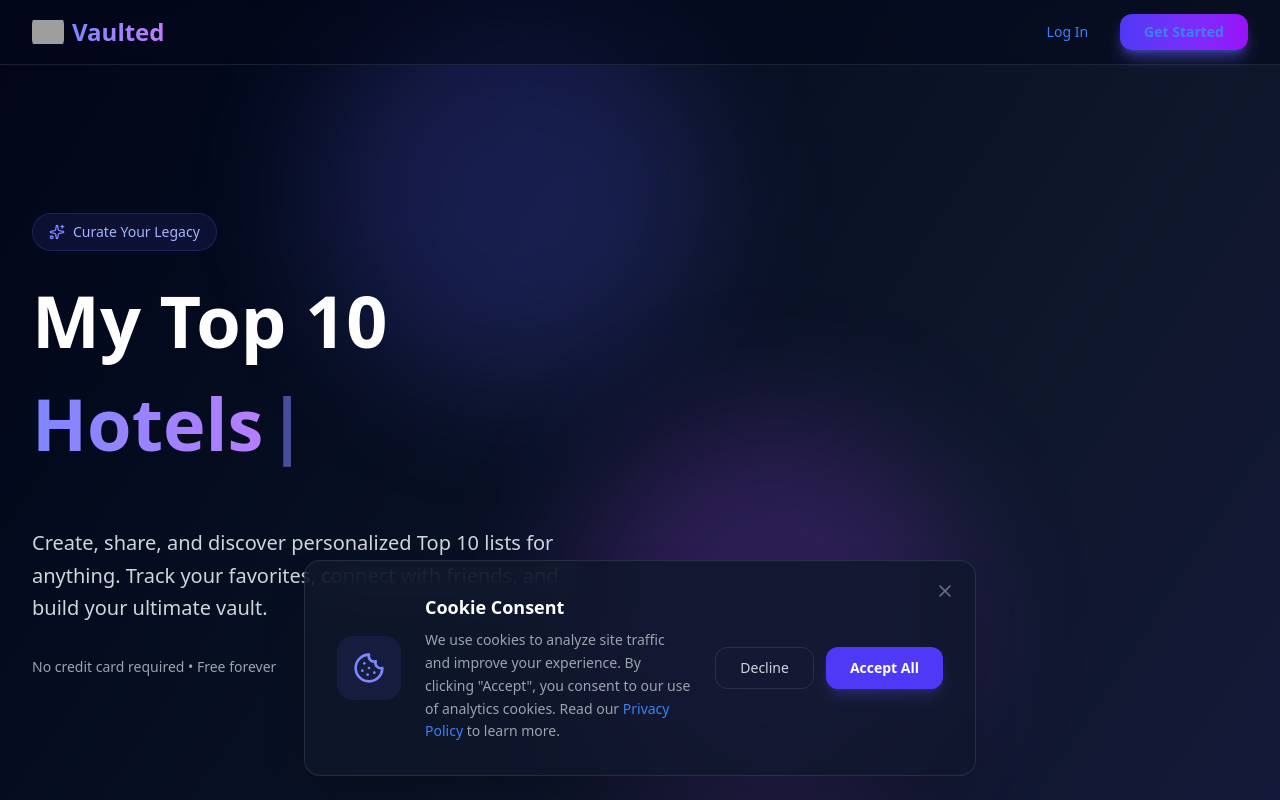
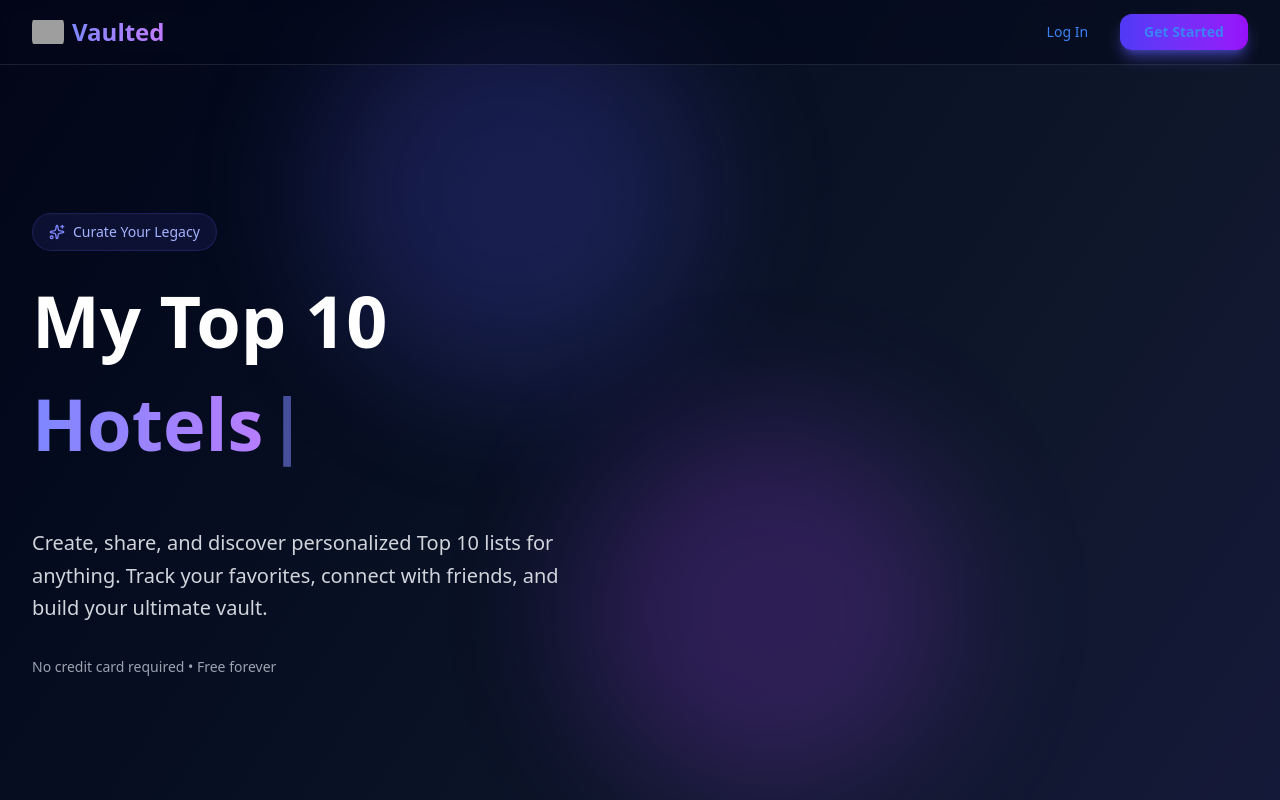
Before and after one commit to Longchamps99/list-app, a Next.js app: page /landing in a window 1280 px wide. Shown: the top 800 px of the page. Built offline with nearby package versions, Linux system fonts and the light colour scheme; grey boxes are pictures that could not be loaded.

Commit message:
chore: remove compliance-specific features (cookie banner, opt-out) per user request

```diff
--- a/app/components/CookieBanner.tsx
+++ /dev/null
@@ -1,86 +0,0 @@
-"use client";
-
-import { useState, useEffect } from "react";
-import posthog from "posthog-js";
-import { motion, AnimatePresence } from "framer-motion";
-import { X, ShieldCheck, Cookie } from "lucide-react";
-
-export default function CookieBanner() {
-    const [showBanner, setShowBanner] = useState(false);
-
-    useEffect(() => {
-        // Check if user has already made a choice
-        const consent = localStorage.getItem("cookie_consent");
-
-        if (!consent) {
-            setShowBanner(true);
-        } else if (consent === "declined") {
-            posthog.opt_out_capturing();
-        } else if (consent === "accepted") {
-            posthog.opt_in_capturing();
-        }
-    }, []);
-
-    const handleAccept = () => {
-        localStorage.setItem("cookie_consent", "accepted");
-        posthog.opt_in_capturing();
-        setShowBanner(false);
-    };
-
-    const handleDecline = () => {
-        localStorage.setItem("cookie_consent", "declined");
-        posthog.opt_out_capturing();
-        setShowBanner(false);
-    };
-
-    return (
-        <AnimatePresence>
-            {showBanner && (
-                <motion.div
-                    initial={{ y: 100, opacity: 0 }}
-                    animate={{ y: 0, opacity: 1 }}
-                    exit={{ y: 100, opacity: 0 }}
-                    transition={{ type: "spring", stiffness: 300, damping: 30 }}
-                    className="fixed bottom-6 left-1/2 -translate-x-1/2 w-[90%] max-w-2xl z-[100]"
-                >
-                    <div className="bg-slate-900/80 backdrop-blur-xl border border-white/10 rounded-2xl shadow-2xl p-6 md:p-8 flex flex-col md:flex-row items-center gap-6">
-                        <div className="flex-shrink-0 bg-indigo-500/10 p-4 rounded-xl">
-                            <Cookie className="h-8 w-8 text-indigo-400" />
-                        </div>
-
-                        <div className="flex-1 text-center md:text-left">
-                            <h3 className="text-lg font-bold text-white mb-2">Cookie Consent</h3>
-                            <p className="text-sm text-gray-400 leading-relaxed">
-                                We use cookies to analyze site traffic and improve your experience.
-                                By clicking "Accept", you consent to our use of analytics cookies.
-                                Read our <a href="/privacy" className="text-indigo-400 hover:underline">Privacy Policy</a> to learn more.
-                            </p>
-                        </div>
-
-                        <div className="flex flex-col sm:flex-row gap-3 w-full md:w-auto">
-                            <button
-                                onClick={handleDecline}
-                                className="px-6 py-2.5 rounded-lg text-sm font-medium text-gray-300 hover:text-white border border-white/10 hover:bg-white/5 transition-all"
-                            >
-                                Decline
-                            </button>
-                            <button
-                                onClick={handleAccept}
-                                className="px-6 py-2.5 rounded-lg text-sm font-bold text-white bg-indigo-600 hover:bg-indigo-500 shadow-lg shadow-indigo-500/20 transition-all active:scale-95"
-                            >
-                                Accept All
-                            </button>
-                        </div>
-
-                        <button
-                            onClick={() => setShowBanner(false)}
-                            className="absolute top-4 right-4 p-1 text-gray-500 hover:text-white transition-colors"
-                        >
-                            <X className="h-5 w-5" />
-                        </button>
-                    </div>
-                </motion.div>
-            )}
-        </AnimatePresence>
-    );
-}
--- a/app/layout.tsx
+++ b/app/layout.tsx
@@ -26,7 +26,6 @@ export const metadata: Metadata = {
 
 import { Suspense } from "react";
 import PostHogPageView from "./components/PostHogPageView";
-import CookieBanner from "./components/CookieBanner";
 
 export default function RootLayout({
   children,
@@ -43,7 +42,6 @@ export default function RootLayout({
           <Suspense fallback={null}>
             <PostHogPageView />
           </Suspense>
-          <CookieBanner />
           {children}
         </Providers>
       </body>
--- a/app/settings/page.tsx
+++ b/app/settings/page.tsx
@@ -4,7 +4,7 @@ import { useState } from "react";
 import { useSession } from "next-auth/react";
 import { Header } from "../components/Header";
 import { DeleteAccountModal } from "../components/DeleteAccountModal";
-import { User, Trash2, Shield } from "lucide-react";
+import { User, Trash2 } from "lucide-react";
 import { motion } from "framer-motion";
 
 export default function SettingsPage() {
@@ -65,62 +65,6 @@ export default function SettingsPage() {
                             </div>
                         </section>
 
-                        {/* Privacy Section */}
-                        <section className="bg-slate-900/50 backdrop-blur-xl rounded-2xl border border-white/10 p-6">
-                            <div className="flex items-center gap-4 mb-6">
-                                <Shield className="h-6 w-6 text-indigo-400" />
-                                <h2 className="text-xl font-bold">Privacy</h2>
-                            </div>
-
-                            <div className="space-y-6">
-                                <div>
-                                    <h3 className="text-sm font-medium text-gray-300 mb-2">Analytics Tracking</h3>
-                                    <p className="text-gray-400 text-xs mb-4">
-                                        We use PostHog to help us understand how people use Vaulted. This data is anonymized and helps us prioritize features.
-                                    </p>
-                                    <div className="flex items-center justify-between p-4 bg-slate-800/50 rounded-xl border border-white/5">
-                                        <div className="text-sm">
-                                            <p className="font-medium">Anonymous Usage Data</p>
-                                            <p className="text-gray-500 text-xs">Improve Vaulted by sharing usage patterns</p>
-                                        </div>
-                                        <button
-                                            onClick={() => {
-                                                const current = localStorage.getItem("cookie_consent") === "accepted";
-                                                const newValue = !current ? "accepted" : "declined";
-                                                localStorage.setItem("cookie_consent", newValue);
-                                                if (newValue === "accepted") {
-                                                    import("posthog-js").then(ph => ph.default.opt_in_capturing());
-                                                } else {
-                                                    import("posthog-js").then(ph => ph.default.opt_out_capturing());
-                                                }
-                                                // Force re-render if needed, though for simplicity we just toggle local storage
-                                                window.location.reload(); // Simple way to sync for now
-                                            }}
-                                            className={`relative inline-flex h-6 w-11 items-center rounded-full transition-colors focus:outline-none ring-2 ring-transparent ring-offset-2 ring-offset-slate-900 ${(typeof window !== 'undefined' && localStorage.getItem("cookie_consent") === "accepted") ? 'bg-indigo-600' : 'bg-slate-700'
-                                                }`}
-                                        >
-                                            <span
-                                                className={`inline-block h-4 w-4 transform rounded-full bg-white transition-transform ${(typeof window !== 'undefined' && localStorage.getItem("cookie_consent") === "accepted") ? 'translate-x-6' : 'translate-x-1'
-                                                    }`}
-                                            />
-                                        </button>
-                                    </div>
-                                </div>
-
-                                <div className="pt-4 border-t border-white/5">
-                                    <h3 className="text-sm font-medium text-gray-300 mb-2">Data Management</h3>
-                                    <p className="text-gray-400 text-xs mb-4">
-                                        You can request a copy of your data or delete your account at any time.
-                                    </p>
-                                    <button
-                                        className="px-4 py-2 bg-indigo-600/20 hover:bg-indigo-600/30 border border-indigo-500/20 text-indigo-400 rounded-lg text-sm font-medium transition-colors"
-                                        onClick={() => alert("Data export coming soon!")}
-                                    >
-                                        Export My Data
-                                    </button>
-                                </div>
-                            </div>
-                        </section>
 
                         {/* Danger Zone */}
                         <section className="bg-red-500/10 border border-red-500/30 rounded-2xl p-6">
--- a/instrumentation-client.ts
+++ b/instrumentation-client.ts
@@ -7,8 +7,6 @@ posthog.init(process.env.NEXT_PUBLIC_POSTHOG_KEY!, {
   defaults: '2025-11-30',
   // Enables capturing unhandled exceptions via Error Tracking
   capture_exceptions: true,
-  // Strict Privacy: Opt-out by default until user gives consent via CookieBanner
-  opt_out_capturing_by_default: true,
   // Turn on debug in development mode
   debug: process.env.NODE_ENV === "development",
 });
```
Also changed, not shown: 1 other file (tests, documents, lock files or other folders).
